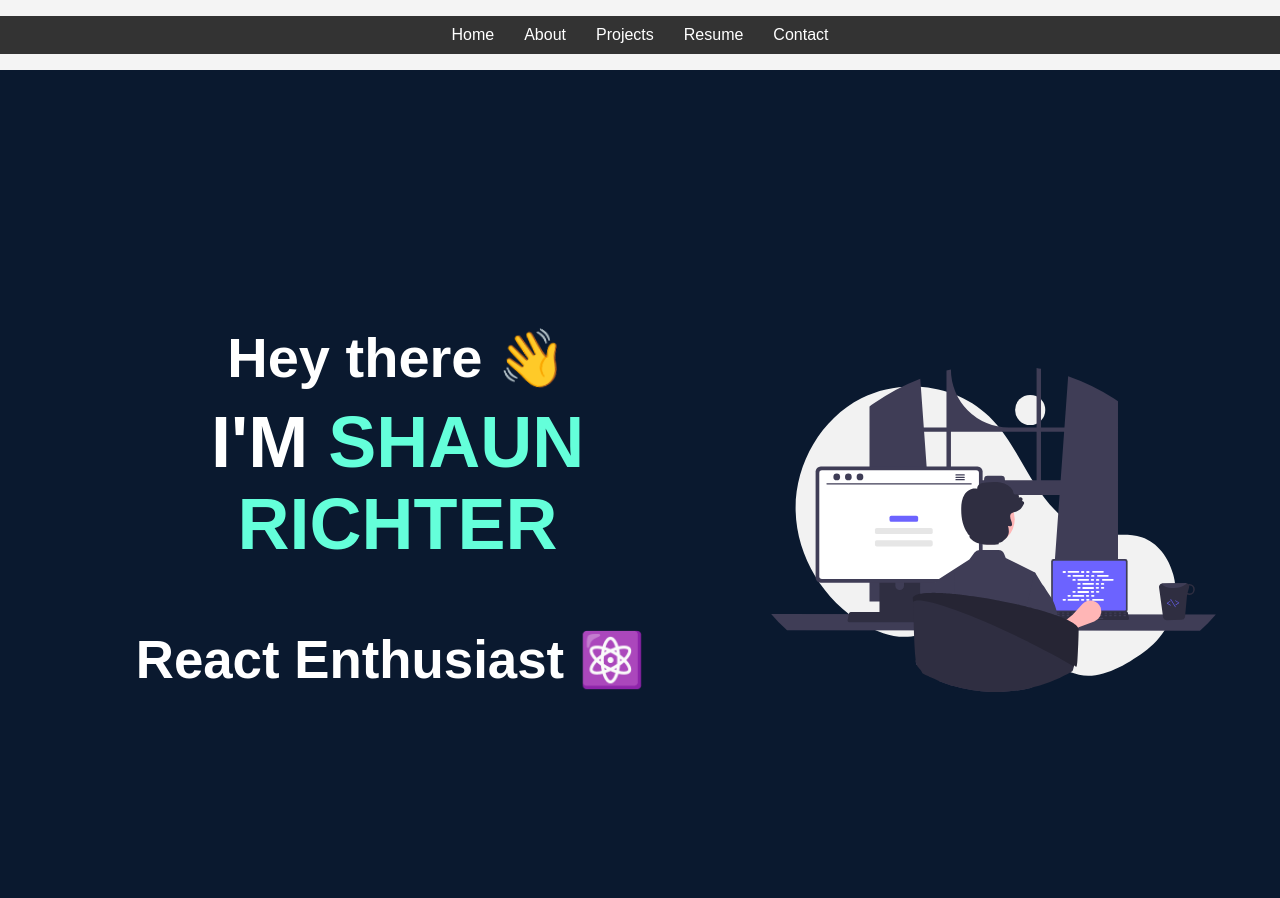
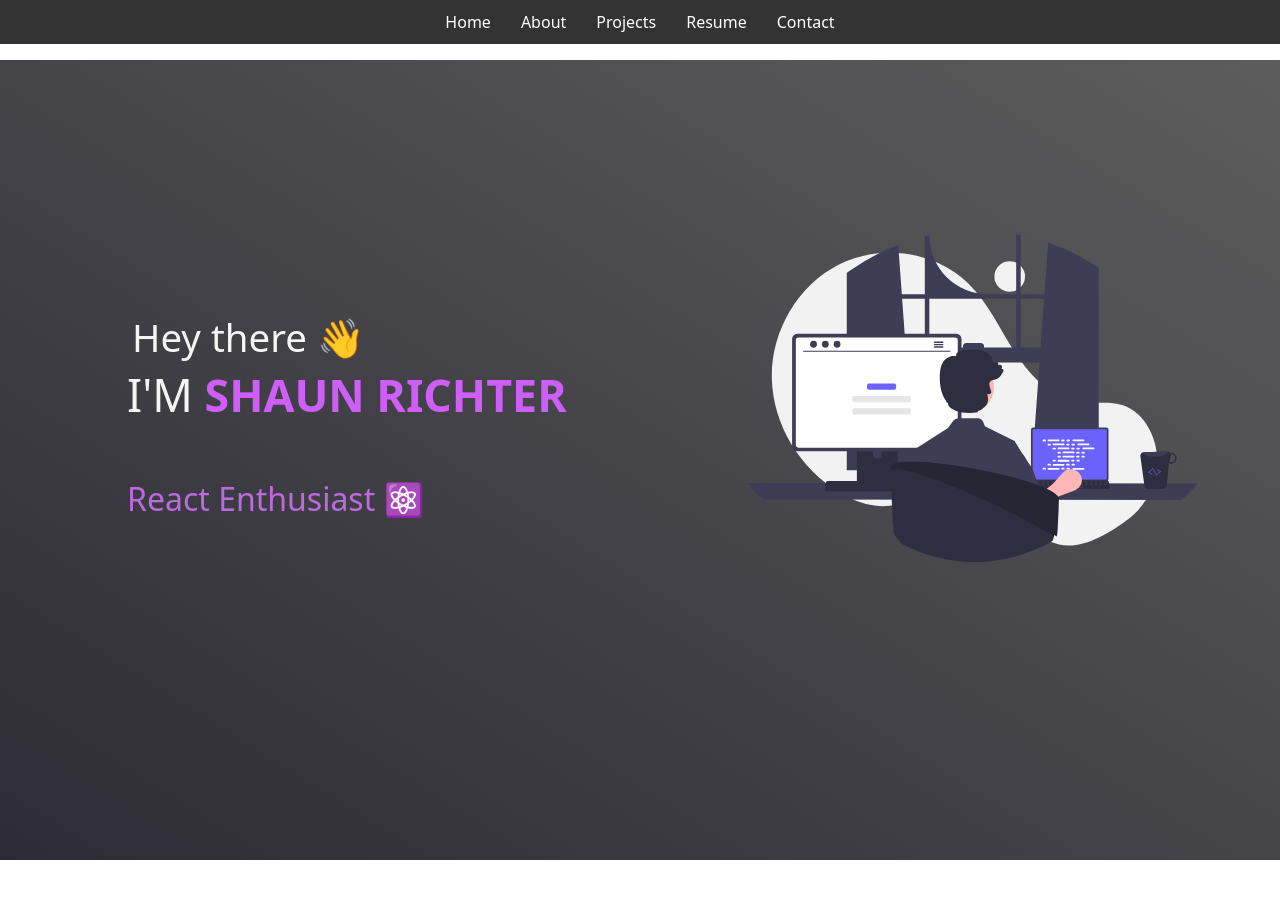
Before and after one commit to ShaunRichter/Personal-Website, a React (Create React App) app: page / in a window 1280 px wide. Shown: the top 898 px of the page. After the commit the page ends 860 px from the top, so only its background shows below. Built offline with nearby package versions, Linux system fonts and the light colour scheme.

Commit message:
Updated home page and styling, added boostrap to project

```diff
--- a/package.json
+++ b/package.json
@@ -7,6 +7,7 @@
     "@testing-library/jest-dom": "^6.6.3",
     "@testing-library/react": "^16.2.0",
     "@testing-library/user-event": "^13.5.0",
+    "bootstrap": "^5.3.7",
     "pdfjs-dist": "^5.3.31",
     "react": "^19.0.0",
     "react-bootstrap": "^2.10.10",
@@ -17,7 +18,6 @@
     "react-scripts": "5.0.1",
     "react-simple-typewriter": "^5.0.1",
     "react-tsparticles": "^2.12.2",
-    "react-typical": "^0.1.3",
     "tsparticles": "^3.8.1",
     "web-vitals": "^2.1.4"
   },
--- a/src/App.js
+++ b/src/App.js
@@ -6,6 +6,7 @@ import About from "./pages/About";
 import Projects from "./pages/Projects";
 import Resume from "./pages/Resume";
 import Contact from "./pages/Contact";
+import 'bootstrap/dist/css/bootstrap.min.css';
 
 const App = () => {
   return (
--- a/src/pages/Home.js
+++ b/src/pages/Home.js
@@ -1,14 +1,17 @@
 import React from "react";
+import { Container, Row, Col } from "react-bootstrap";
 import homeLogo from "../assets/software-engineer.svg";
 import Type from "../components/Type";
 import "../styles/Home.css";
 
 const Home = () => {
   return (
-    <section className="home-section" id="home">
-      <div className="home-content">
-        {/* ---------- LEFT SIDE: Text ------------------------------------- */}
-        <div className="home-left">
+    <section>
+      <Container fluid className="home-section" id="home">
+        {/* Particle can be added later if needed */}
+        <Container className="home-content">
+          <Row>
+            <Col md={7} className="home-header">
               <h1 className="greeting">
                 Hey there{" "}
                 <span className="wave" role="img" aria-label="wave">
@@ -17,19 +20,25 @@ const Home = () => {
               </h1>
 
               <h1 className="name-heading">
-            I'M<strong className="main-name"> SHAUN RICHTER</strong>
+                I'M <strong className="main-name">SHAUN RICHTER</strong>
               </h1>
 
               <div className="typewriter">
                 <Type />
               </div>
-        </div>
+            </Col>
 
-        {/* ---------- RIGHT SIDE: Image ----------------------------------- */}
-        <div className="home-image">
-          <img src={homeLogo} alt="Software Engineer" />
-        </div>
-      </div>
+            <Col md={5} className="home-image">
+              <img
+                src={homeLogo}
+                alt="Software Engineer"
+                className="img-fluid"
+                style={{ maxHeight: "450px" }}
+              />
+            </Col>
+          </Row>
+        </Container>
+      </Container>
     </section>
   );
 };
--- a/src/styles/Home.css
+++ b/src/styles/Home.css
@@ -1,105 +1,106 @@
-/* ---------------- SECTION ------------------------------------------------ */
-.home-section {
-  min-height: 100vh;
-  background: #0a192f;
-  color: #fff;
-  display: flex;
-  align-items: center;
-  justify-content: center;
-  padding: 60px 5vw;
-  overflow-x: hidden; /* Prevent horizontal scroll */
+:root {
+  --primary-color: #cd5ff8;
 }
 
-/* ---------------- GRID CONTAINER ---------------------------------------- */
-.home-content {
-  display: grid;
-  grid-template-columns: 3fr 2fr; /* 3/5 left (text), 2/5 right (image) */
-  gap: 40px;
-  width: 100%;
-  max-width: 1200px;
-  align-items: center;
+.home-section {
+  position: relative;
+  z-index: 1;
+  background: linear-gradient(
+      to bottom left,
+      rgba(17, 16, 16, 0.678),
+      rgba(12, 10, 22, 0.863)
+    );
+  background-position: top center;
+  background-repeat: no-repeat;
+  background-size: cover;
+  padding-top: 30px;
+  padding-bottom: 30px;
+  min-height: 100vh;
+  color: whitesmoke;
 }
 
-/* ---------------- LEFT CONTENT ------------------------------------------ */
-.home-left {
-  display: flex;
-  flex-direction: column;
-  justify-content: center;
-  min-width: 0; /* Prevent overflow */
+.home-content {
+  padding: 9rem 2rem 2rem;
+  text-align: left;
+}
+
+.home-header {
+  padding-top: 80px;
 }
 
 .greeting {
-  font-size: 3.5rem;
-  margin: 0;
-  white-space: normal;
+  font-size: 2.4em;
+  padding-left: 50px;
 }
 
 .name-heading {
-  font-size: 4.5rem;
-  margin: 10px 0 0;
-  white-space: normal;
+  font-size: 2.8em;
+  padding-left: 45px;
+}
+
+.main-name {
+  color: var(--primary-color);
+  font-weight: bold;
 }
 
 .typewriter {
-  margin-top: 20px;
-  font-size: 2.2rem;
-  white-space: normal;
+  padding: 50px;
+  padding-left: 45px;
+  font-size: 1.8em;
+  font-weight: 500;
+  color: #be6adf;
 }
 
-/* ---------------- RIGHT CONTENT ----------------------------------------- */
 .home-image {
-  display: flex;
-  justify-content: center;
-  align-items: center;
-  overflow: hidden;
+  text-align: center;
+  padding-bottom: 20px;
 }
 
 .home-image img {
-  max-height: 600px;
-  width: 100%;
-  max-width: 100%;
-  height: auto;
-  object-fit: contain;
+  max-height: 450px;
+  width: auto;
 }
 
-/* ---------------- ACCENTS & ANIMATIONS ---------------------------------- */
-.main-name {
-  color: #64ffda;
-}
-
+/* Wave animation */
 .wave {
+  animation-name: wave-animation;
+  animation-duration: 2.1s;
+  animation-iteration-count: infinite;
+  transform-origin: 70% 70%;
   display: inline-block;
-  animation: wave-animation 2.5s infinite;
-  transform-origin: 70% 70%;
 }
 
 @keyframes wave-animation {
   0% { transform: rotate(0deg); }
-  15% { transform: rotate(14deg); }
-  30% { transform: rotate(-8deg); }
-  40% { transform: rotate(14deg); }
-  50% { transform: rotate(-4deg); }
-  60% { transform: rotate(10deg); }
-  70% { transform: rotate(0deg); }
+  10% { transform: rotate(14deg); }
+  20% { transform: rotate(-8deg); }
+  30% { transform: rotate(14deg); }
+  40% { transform: rotate(-4deg); }
+  50% { transform: rotate(10deg); }
+  60% { transform: rotate(0deg); }
   100% { transform: rotate(0deg); }
 }
 
-/* ---------------- RESPONSIVE STACKING ----------------------------------- */
+/* Mobile responsiveness */
 @media (max-width: 768px) {
   .home-content {
-    grid-template-columns: 1fr;
+    padding: 4rem 1rem;
     text-align: center;
   }
 
-  .home-left {
-    align-items: center;
+  .greeting,
+  .name-heading,
+  .typewriter {
+    padding-left: 0;
+    text-align: center;
   }
 
-  .home-image {
-    margin-top: 30px;
+  .typewriter {
+    padding: 20px 0;
+    font-size: 1.4em;
   }
 
   .home-image img {
-    max-height: 400px;
+    max-height: 300px;
   }
 }
```
Also changed, not shown: 1 other file (tests, documents, lock files or other folders). Lines whose indentation alone changed are shown as unchanged.
